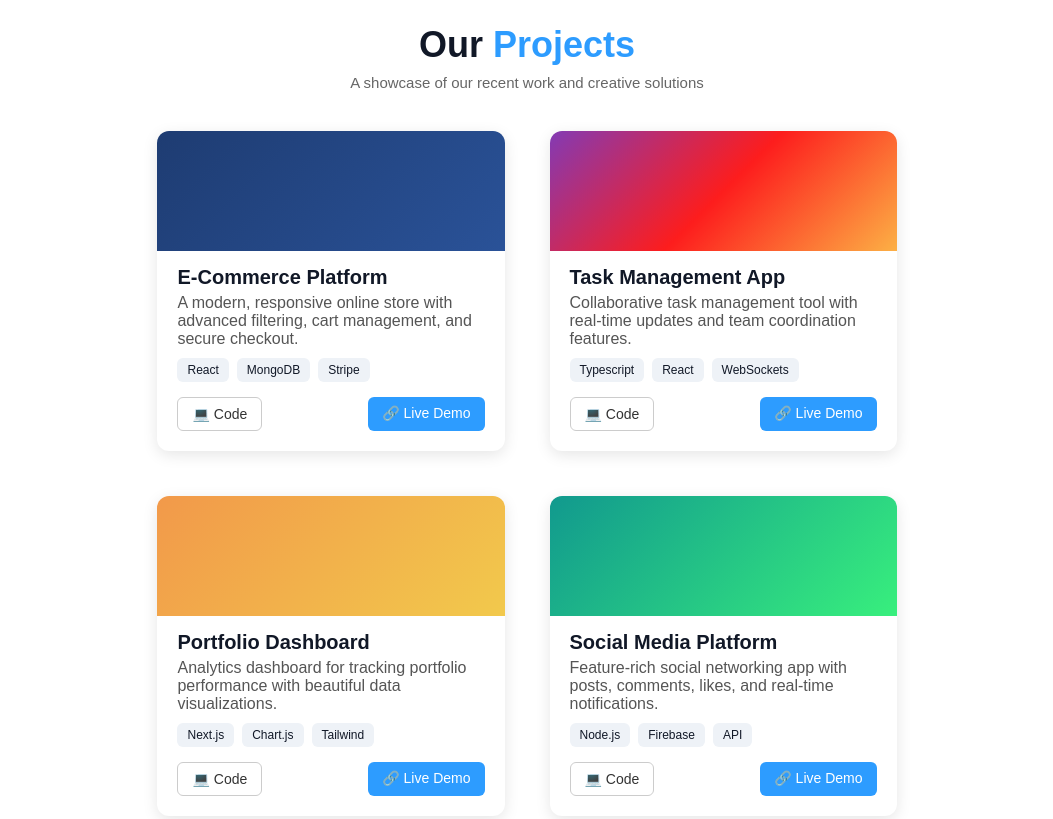
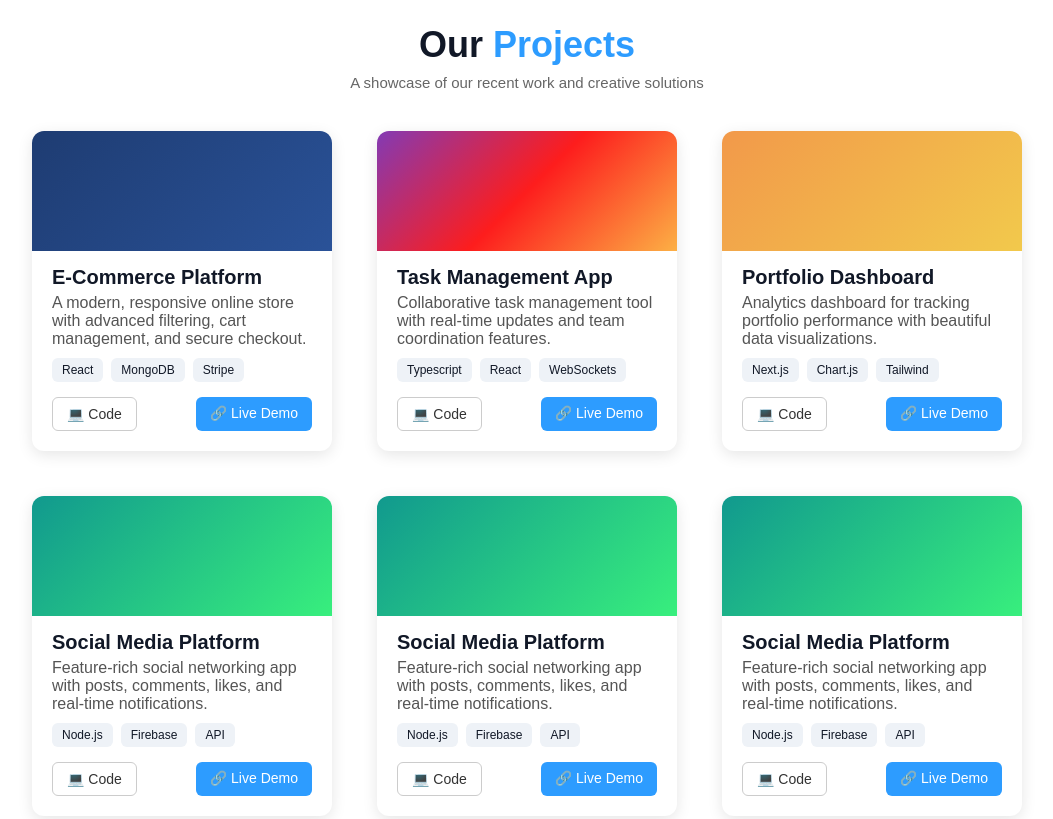
Before and after one commit to Banashree7/PORTFOLIO_PROJ, a plain HTML site: page index.html in a window 1280 px wide. Shown: the part 1640-2459 px from the top of the page, without its empty margins (113-1166 px from the left). Drawn offline with Linux system fonts and the light colour scheme.

Commit message:
card upgrade

```diff
--- a/index.html
+++ b/index.html
@@ -139,6 +139,34 @@
             </div>
 
             <!-- Project 4 -->
+            <div class="project-card">
+                <div class="project-top top4"></div>
+                <h3>Social Media Platform</h3>
+                <p>Feature-rich social networking app with posts, comments, likes, and real-time notifications.</p>
+
+                <div class="tags">
+                    <span>Node.js</span><span>Firebase</span><span>API</span>
+                </div>
+
+                <div class="project-buttons">
+                    <a href="#" class="code-btn">💻 Code</a>
+                    <a href="#" class="demo-btn">🔗 Live Demo</a>
+                </div>
+            </div>
+            <div class="project-card">
+                <div class="project-top top4"></div>
+                <h3>Social Media Platform</h3>
+                <p>Feature-rich social networking app with posts, comments, likes, and real-time notifications.</p>
+
+                <div class="tags">
+                    <span>Node.js</span><span>Firebase</span><span>API</span>
+                </div>
+
+                <div class="project-buttons">
+                    <a href="#" class="code-btn">💻 Code</a>
+                    <a href="#" class="demo-btn">🔗 Live Demo</a>
+                </div>
+            </div>
             <div class="project-card">
                 <div class="project-top top4"></div>
                 <h3>Social Media Platform</h3>
--- a/style.css
+++ b/style.css
@@ -193,10 +193,12 @@ span.blue {
 
 .projects-grid {
     margin-top: 40px;
-    display: grid;
-    grid-template-columns: repeat(auto-fit, minmax(300px, 1fr));
+    display: flex;
+    flex-wrap: wrap;
     gap: 45px;
+    justify-content: center;   /* centers the cards */
 }
+
 
 .project-card {
     background: #fff;
@@ -205,7 +207,9 @@ span.blue {
     padding-bottom: 20px;
     text-align: left;
     overflow: hidden;
+    width: 300px;   /* add fixed width for flex layout */
 }
+
 
 .project-top {
     height: 120px;
```
